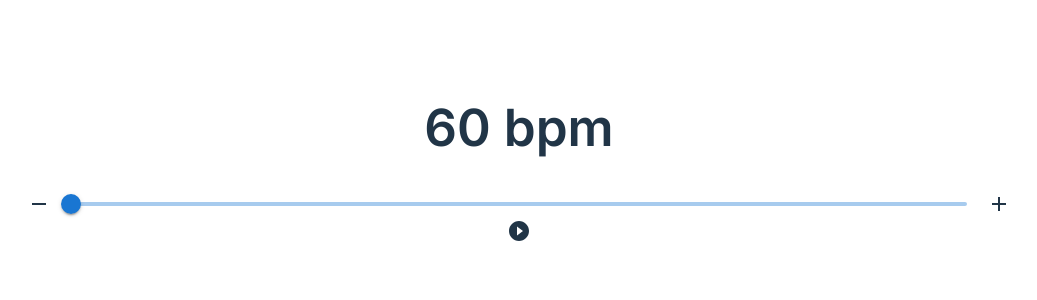
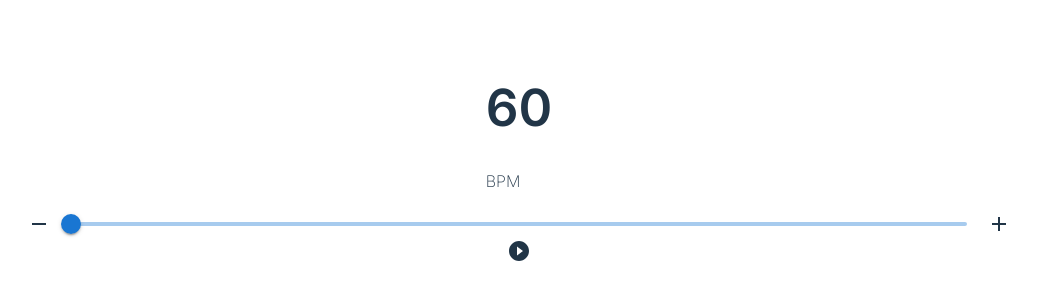
Before and after one commit to RodolphoColler/metronome, a React (Vite) app: page / in a window 1280 px wide. Shown: the part 246-546 px from the top of the page, without its empty margins (121-1158 px from the left). Built offline with nearby package versions, Linux system fonts and the light colour scheme.

Commit message:
feat: now keyboard can interact with metrnome

```diff
--- a/src/App.jsx
+++ b/src/App.jsx
@@ -1,6 +1,7 @@
 import AddIcon from '@mui/icons-material/Add';
 import RemoveIcon from '@mui/icons-material/Remove';
 import PlayCircleFilledIcon from '@mui/icons-material/PlayCircleFilled';
+import { useHotkeys } from 'react-hotkeys-hook';
 import { Slider } from '@mui/material';
 import { useEffect, useState } from 'react';
 import Timer from './Timer';
@@ -8,6 +9,9 @@ import './app.css';
 
 function App() {
   const [bpm, setBpm] = useState(60);
+  useHotkeys('ArrowRight, Add', () => setBpm(prev => prev + 1));
+  useHotkeys('ArrowLeft, Subtract', () => setBpm(prev => prev - 1));
+  useHotkeys(' ', () => setShouldMetronomeStart(prev => !prev));
   const [timer] = useState(new Timer(bpm));
   const [shouldMetronomeStart, setShouldMetronomeStart] =  useState(false);
 
@@ -27,7 +31,11 @@ function App() {
 
   return (
     <div className='main-wrapper'>
-      <h1>{ bpm } bpm</h1>
+      <div>
+        <h1 className='bpm'>{ bpm }</h1>
+        <p>BPM</p>
+      </div>
+
 
       <div className="bpm-setters-container">
         <RemoveIcon onClick={ () => setBpm(prev =>  prev <= 60 ? 60 : (prev - 1)) } />
@@ -37,7 +45,7 @@ function App() {
         <AddIcon onClick={ () => setBpm(prev =>  prev >= 400 ? 400 : (prev + 1))} />
       </div>
 
-      <PlayCircleFilledIcon onClick={ () => { setShouldMetronomeStart(prev => !prev); } } />
+      <PlayCircleFilledIcon  onClick={ () => { setShouldMetronomeStart(prev => !prev); } } />
 
     </div>
   );
```
